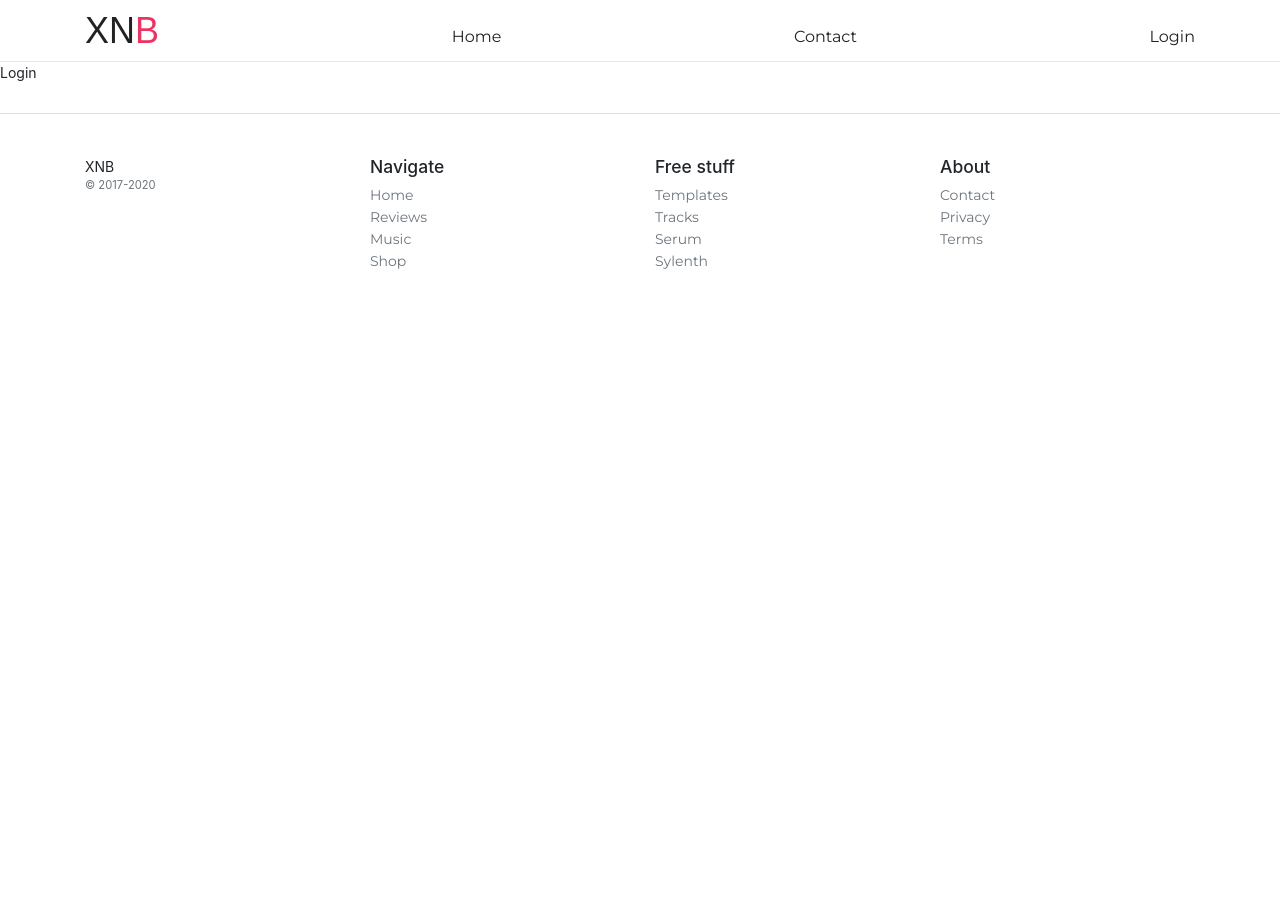
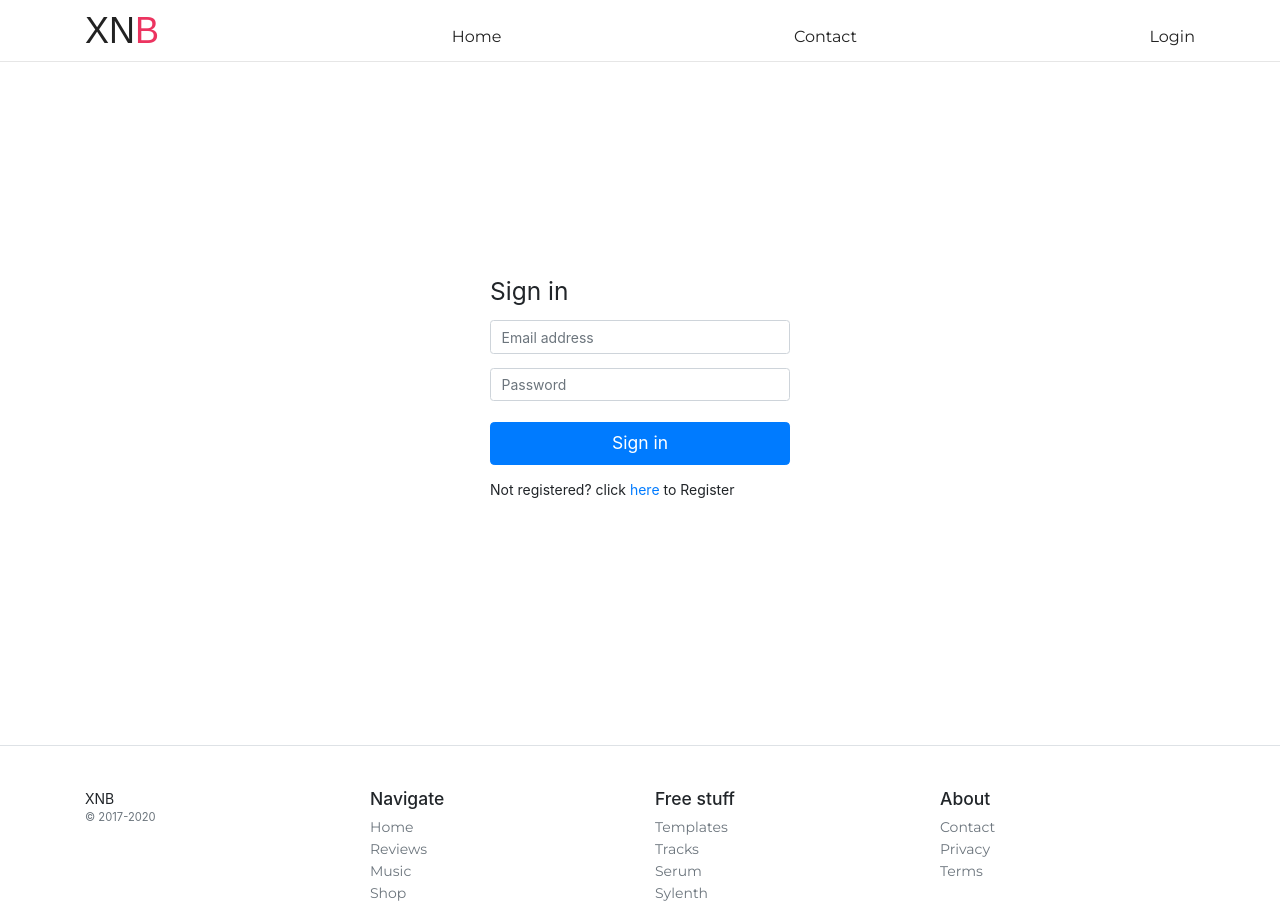
Before and after one commit to kimi048/xnbeats, a React (Create React App) app: page /login in a window 1280 px wide. Before the commit the page ends 800 px from the top, so only its background shows below. Built offline with nearby package versions, Linux system fonts and the light colour scheme; a web font is replaced by a local one.

Commit message:
login/signin page coding without redux logics

```diff
--- a/package.json
+++ b/package.json
@@ -15,6 +15,7 @@
     "react-redux": "^7.2.6",
     "react-router-dom": "^5.3.0",
     "react-scripts": "5.0.0",
+    "redux": "^4.1.2",
     "redux-logger": "^3.0.6",
     "redux-promise": "^0.6.0",
     "web-vitals": "^2.1.2",
--- a/src/components/login/index.js
+++ b/src/components/login/index.js
@@ -1,10 +1,114 @@
-import React from 'react';
+import React, { Component } from "react";
 
-const Login = () => {
-  return (
-    <div>
-      Login
-    </div>
-  )
+class Login extends Component {
+  state = {
+    formdata: {
+      name: "",
+      lastname: "",
+      password: "",
+      email: "",
+    },
+    register: false,
+    loading: false,
+  };
+
+  handleFormType = () => {
+    this.setState((prevState) => ({
+      register: !prevState.register,
+    }));
+  };
+
+  handleSubmit = (e) => {
+    e.preventDefault();
+    console.log(this.state.formdata);
+  };
+
+  handleInputs = (e) => {
+    let name = e.target.name;
+    let value = e.target.value;
+    this.setState((prevState) => ({
+      formdata: {
+        ...prevState.formdata,
+        [name]: value,
+      },
+    }));
+  };
+
+  render() {
+    const { register, formdata, loading } = this.state;
+    let formTitle = register ? "Register" : "Sign in";
+
+    return (
+      <div className="container login-wrapper">
+        <form className="form-signin" onSubmit={this.handleSubmit}>
+          <h1 className="h3 mb-3 font-weight-normal">{formTitle}</h1>
+          {register ? (
+            <>
+              <input
+                type="text"
+                id="name"
+                name="name"
+                className="form-control mb-3"
+                placeholder="Your name"
+                onChange={this.handleInputs}
+                value={formdata.name}
+              />
+
+              <input
+                type="text"
+                id="lastname"
+                name="lastname"
+                className="form-control mb-3"
+                placeholder="Your lastname"
+                onChange={this.handleInputs}
+                value={formdata.lastname}
+              />
+            </>
+          ) : null}
+
+          <input
+            type="email"
+            id="email"
+            name="email"
+            className="form-control mb-3"
+            placeholder="Email address"
+            onChange={this.handleInputs}
+            value={formdata.email}
+          />
+
+          <input
+            type="password"
+            id="password"
+            name="password"
+            className="form-control"
+            placeholder="Password"
+            onChange={this.handleInputs}
+            value={formdata.password}
+          />
+
+          <br />
+          <button
+            className="btn btn-lg btn-primary btn-block"
+            type="submit"
+            disabled={loading}
+          >
+            {formTitle}
+          </button>
+
+          <div className="mt-3">
+            {register ? "Need to sign in" : "Not registered"}? click
+            <span
+              className="login_type_btn"
+              onClick={() => this.handleFormType()}
+            >
+              {" "}
+              here{" "}
+            </span>
+            to {register ? "Sign in" : "Register"}
+          </div>
+        </form>
+      </div>
+    );
+  }
 }
 export default Login;
--- /dev/null
+++ b/src/components/store/index.js
@@ -0,0 +1,16 @@
+import { createStore, applyMiddleware, compose } from 'redux';
+import promiseMiddleware from 'redux-promise';
+import logger from 'redux-logger';
+import appReducers from './reducers/index';
+
+
+
+const ReduxStore = () => {
+  const composeEnhancers = window.__REDUX_DEVTOOLS_EXTENSION_COMPOSE__ || compose;
+  const store = createStore(
+    appReducers,
+    composeEnhancers(applyMiddleware(promiseMiddleware, logger))
+  );
+  return store;
+}
+export default ReduxStore;
--- /dev/null
+++ b/src/components/store/reducers/auth.js
@@ -0,0 +1,13 @@
+
+const INITIAL_STATE = {
+  isAuth: false,
+  user: null,
+  checkingAuth: false
+}
+
+export default function(state = INITIAL_STATE, action){
+  switch (action.type) {
+    default:
+      return state;
+  }
+}
--- /dev/null
+++ b/src/components/store/reducers/index.js
@@ -0,0 +1,8 @@
+import { combineReducers } from "redux";
+import auth from "./auth";
+
+const appReducers = combineReducers({
+  auth
+})
+
+export default appReducers;
```
Also changed, not shown: src/App.js (+5 -2 lines), public/manifest.json, src/components/store/actions/index.js (added), src/components/store/types.js (added), 1 other file (tests, documents, lock files or other folders).
